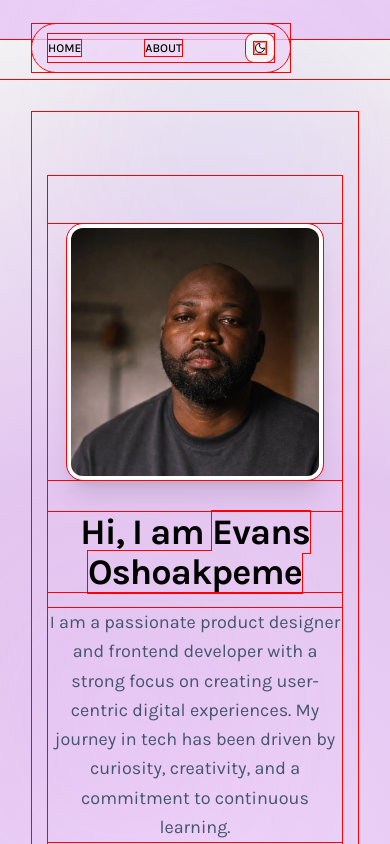
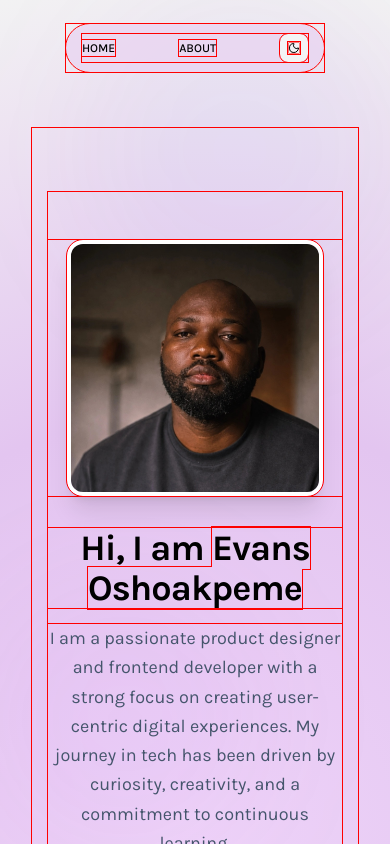
Before and after one commit to evans-oshoakpeme/portfolio, a Next.js app: page /about in a window 390 px wide. Shown: the top 844 px of the page. Built offline with nearby package versions, Linux system fonts and the light colour scheme.

Commit message:
refactored mobile layout

```diff
--- a/app/globals.css
+++ b/app/globals.css
@@ -5,7 +5,7 @@
 :root {
   --bg-gradient: radial-gradient(circle at 50% 100%, #EED4F9, #e3c5f0, #F2F2F3);
   --foreground: #5D5D5D;
-  --navbar-background: #edd3f8c0;
+  --navbar-background: #e9d3f1c0;
   --button-background: #1e1124;
 }
 
@@ -33,9 +33,7 @@
 
 html,
 body {
-  width: 100vw;
   margin: 0;
-  margin-top: 40px;
   padding: 0;
   min-height: 100vh;
   font-family: var(--font-sans);
--- a/components/Footer.tsx
+++ b/components/Footer.tsx
@@ -6,7 +6,7 @@ export default function Footer() {
 
   return (
     <footer className="w-full bg-navbar-background border-t border-gray-200 dark:border-slate-800 py-4 text-foreground">
-      <div className="max-w-7xl mx-auto flex flex-col sm:flex-row items-center justify-between gap-4">
+      <div className="max-w-7xl mx-auto md:px-8 flex flex-col sm:flex-row items-center justify-between gap-4">
         {/* Brand or Logo text */}
         <div className="text-sm font-medium">
           Evans Oshoakpeme | Product Designer.
--- a/components/Hero.tsx
+++ b/components/Hero.tsx
@@ -6,12 +6,12 @@ export default function Hero() {
   return (
     <section className="relative w-full min-h-[85vh] flex items-center mx-auto mb-32 text-foreground overflow-hidden">
       {/* Background Decorative Ambient Glow */}
-      <div className="absolute top-0 right-0 -z-10 w-75 h-75 sm:w-120 sm:h-120 bg-indigo-500/10 rounded-full blur-3xl pointer-events-none" />
+      <div className="absolute top-32 right-0 -z-10 w-75 h-75 sm:w-120 sm:h-120 bg-indigo-500/10 rounded-full blur-3xl pointer-events-none" />
       <div className="absolute bottom-0 left-0 -z-10 w-62.5 h-62.5 sm:w-120 sm:h-120 bg-purple-500/10 rounded-full blur-3xl pointer-events-none" />
 
       {/* Main Container */}
-      <div className="max-w-7xl mx-auto px-4 sm:px-6 md:px-4 py-8 md:py-12 w-full">
-        <div className="grid grid-cols-1 lg:grid-cols-2 gap-12 lg:gap-8 items-center">
+      <div className="max-w-7xl md:w-5xl mx-auto px-4 sm:px-6 md:px-8 py-8 md:py-12">
+        <div className="grid grid-cols-1 lg:grid-cols-2 gap-12 lg:gap-32 items-center">
 
           {/* Left Side: Text Content */}
           <div className="flex flex-col items-center text-center lg:items-start lg:text-left space-y-6 max-w-2xl mx-auto lg:mx-0">
@@ -33,7 +33,7 @@ export default function Hero() {
                 height={100}
                 className="rounded-2xl border border-slate-700/50 shadow-lg"
               />
-              <div className="flex flex-col w-full sm:w-auto">
+              <div className="flex flex-col w-full sm:w-auto md:text-left">
                 <p>Product Designer</p>
                 <p className='text-xs'>UX Design, UI Design, User Research, Usability Testing</p>
               </div>
@@ -43,8 +43,15 @@ export default function Hero() {
           {/* Right Side: Responsive Visual Container */}
           <div className="relative w-full aspect-square max-w-112.5 lg:max-w-none mx-auto flex items-center justify-center">
             <div className="relative w-full h-full rounded-2xl overflow-hidden">
+              <Image
+                src="/quotable.jpg"
+                alt="Evans Oshoakpeme"
+                width={450}
+                height={160}
+                className="hidden lg:block border border-slate-700/50 shadow-lg"
+              />
               {/* Section for external links */}
-              <p className="text-xs sm:text-xs md:text-xs text-center lg:text-left px-4 mt-12 lg:mt-56">
+              <p className="text-xs sm:text-xs md:text-xs text-center md:text-left px-4 mt-12">
                 Use the links below to explore my work and connect with me.
               </p>
               <div className="flex flex-row md:flex-col justify-center px-4 gap-4 space-x-6 mt-6 lg:mt-4">
--- a/components/Navbar.tsx
+++ b/components/Navbar.tsx
@@ -1,14 +1,10 @@
-/*"use client";
-
-import { useState } from "react";*/
 import Link from "next/link";
 import ThemeToggle from "./ThemeToggle";
 
 export default function Navbar() {
-  /*const [isOpen, setIsOpen] = useState(false);*/
 
   return (
-    <nav className="fixed mx-auto my-6 lg:my-8 left-8 top-0 z-50">
+    <nav className="sticky mx-auto my-6 lg:my-8 top-0 z-50">
       <div className="max-w-7xl mx-auto">
         <div className="bg-navbar-background px-4 lg:mx-80 rounded-full w-full lg:w-2xl h-12 flex justify-around items-center">
           {/* Desktop Navigation Links */}
@@ -23,52 +19,8 @@ export default function Navbar() {
 
             <ThemeToggle />
           </div>
-
-          {/* Hamburger Menu Button (Mobile Only)
-          <div className="flex md:hidden">
-            <button
-              onClick={() => setIsOpen(!isOpen)}
-              type="button"
-              className="text-foreground dark:text-foreground hover:text-gray-700 dark:hover:text-white focus:outline-none"
-              aria-label="Toggle menu"
-            >
-              <svg className="h-6 w-6" fill="none" viewBox="0 0 24 24" stroke="currentColor">
-                {isOpen ? (
-                  // "X" Close Icon
-                  <path strokeLinecap="round" strokeLinejoin="round" strokeWidth={2} d="M6 18L18 6M6 6l12 12" />
-                ) : (
-                  // Hamburger Menu Icon
-                  <path strokeLinecap="round" strokeLinejoin="round" strokeWidth={2} d="M4 6h16M4 12h16M4 18h16" />
-                )}
-              </svg>
-            </button>
-          </div>*/}
         </div>
       </div>
-
-      {/* Mobile Navigation Drawer */}
-      {/* Conditionally rendered based on state, hidden on desktop via md:hidden
-      {isOpen && (
-        <div className="md:hidden bg-white dark:bg-gray-900 border-b border-gray-200 dark:border-gray-800">
-          <div className="px-2 pt-2 pb-3 space-y-1 sm:px-3">
-            <Link
-              href="/"
-              onClick={() => setIsOpen(false)}
-              className="block px-2 py-2 rounded-md text-base font-medium text-gray-700 hover:bg-gray-100 dark:text-gray-300 dark:hover:bg-gray-800"
-            >
-              Home
-            </Link>
-            <Link
-              href="/about"
-              onClick={() => setIsOpen(false)}
-              className="block px-2 py-2 rounded-md text-base font-medium text-gray-700 hover:bg-gray-100 dark:text-gray-300 dark:hover:bg-gray-800"
-            >
-              About
-            </Link>
-            <ThemeToggle />
-          </div>
-        </div>
-      )}*/}
     </nav>
   );
 }
```
Also changed, not shown: public/quotable.jpg (added).
